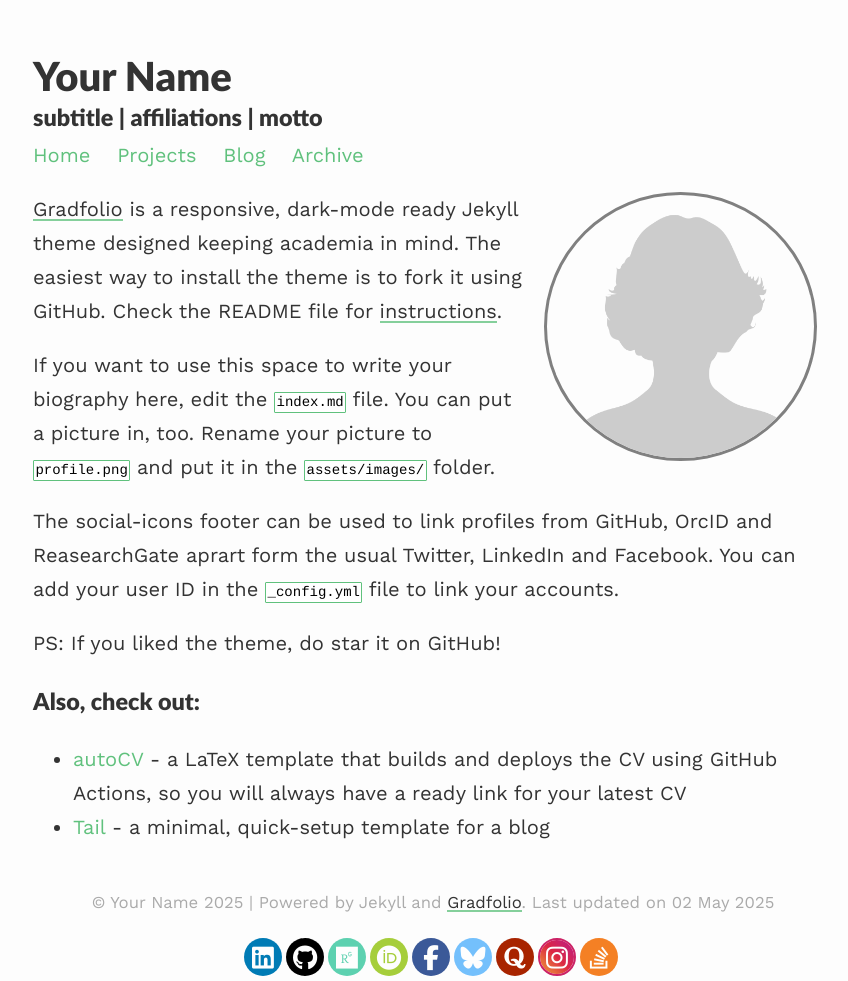
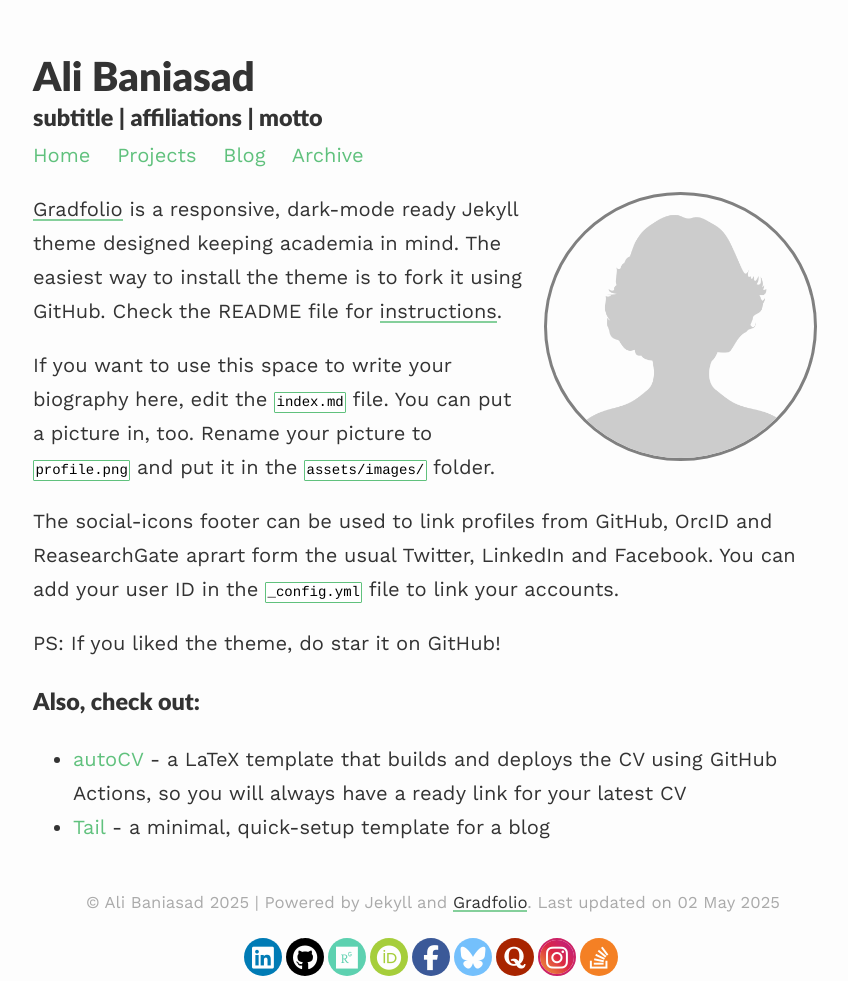
Before and after one commit to alibaniasad1999/alibaniasad1999.github.io, a Jekyll site: the page built from index.md, in a window 1280 px wide. Shown: the whole page, without its empty margins (207-1055 px from the left). Built offline with Jekyll 4.4.1, drawn with Linux system fonts in a browser that asks for light colours.

Commit message:
Update _config.yml

```diff
--- a/_config.yml
+++ b/_config.yml
@@ -1,6 +1,6 @@
 ### your site title here
 
-title: Your Name
+title: Ali Baniasad
 description: subtitle | affiliations | motto
 
 baseurl: "" #name of GitHub repository
```
